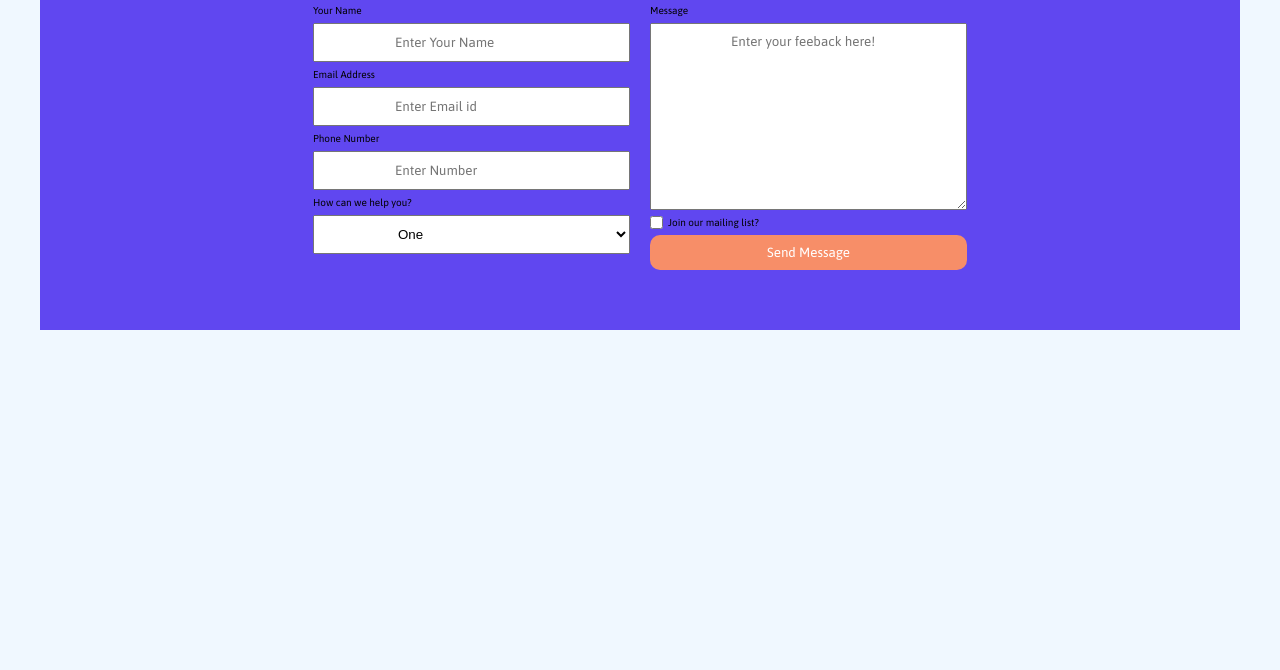
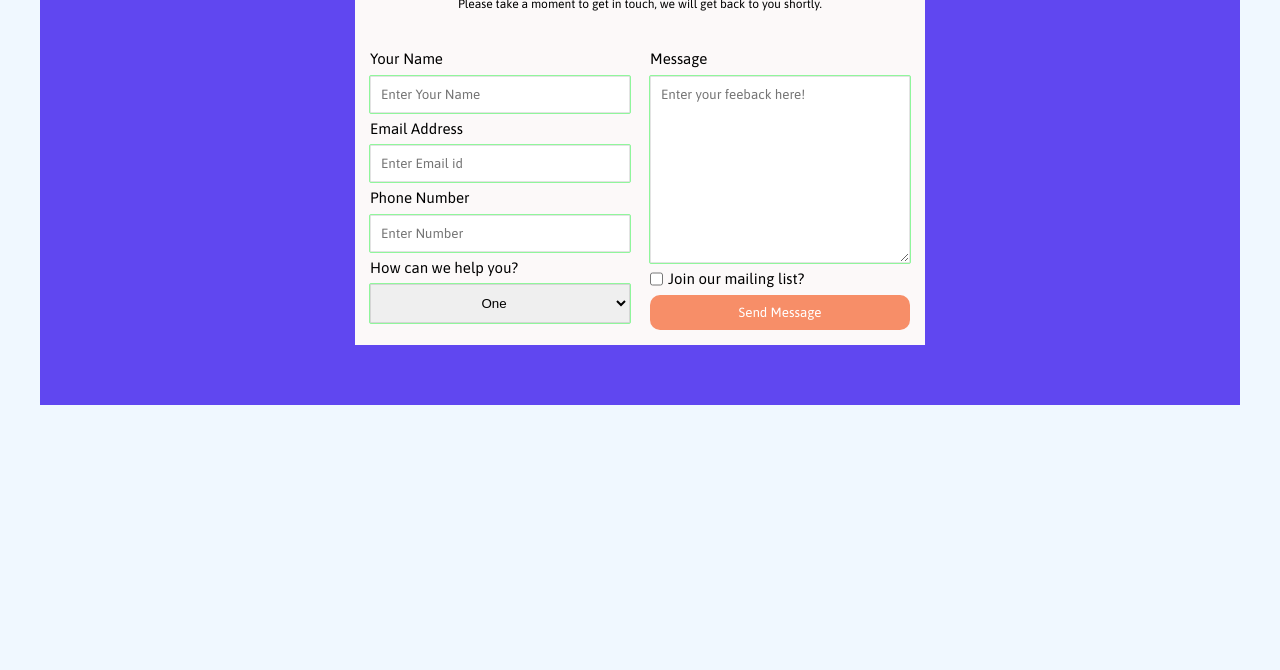
Before and after one commit to SANTHANAKRISHNANALWAR/form, a plain HTML site: page index.html in a window 1280 px wide. Shown: the part 130-800 px from the top of the page. Drawn offline with Linux system fonts and the light colour scheme.

Commit message:
Update style.css
updated

```diff
--- a/style.css
+++ b/style.css
@@ -52,7 +52,7 @@ svg {
 }
 
 :root {
-    --primaryColor: #be9c79;
+    --primaryColor: #6047f0;
     --secondaryColor: #660600;
     --darkColor: #330300;
     --lightColor: #ff0f00;
@@ -122,7 +122,7 @@ svg {
 /* project code Starts here */
 
 .formContainer {
-    background-color: #6047f0;
+    background-color: var(--primaryColor);
     padding: 3rem;
 }
 
@@ -138,17 +138,18 @@ svg {
     background-color: #7fff00;
 } */
 
-.form {
+.formSect {
     background-color: #fcf9f9;
     padding: 1.5rem;
-    text-align: center;
+    /* text-align: center; */
+    width: 50%;
 }
 
-.form h3 {
+.formSect h3 {
     font-size: 3rem;
 }
 
-.form p {
+.formSect p {
     font-size: 1.2rem;
 }
 
@@ -156,17 +157,60 @@ svg {
     background-color: #d2691e;
 } */
 
-.form1,
-.form2 {
+form {
+    width: 100%;
+}
+
+.formSect1,
+.formSect2 {
     font-size: 1.5rem;
 }
 
 .formGroup input,
-.formGroup select,
-.formGroup textarea {
-    padding: 1rem 8rem;
-    /* outline:tan; */
-    /* outline-color: #ffffffe8; */
+.formGroup textarea, .formGroup select {
+    padding: 1rem;
+    width: 100%;
+    border-radius: 0.1rem;
+    text-align: center;
+    /* border: none; */
+    border: 0.1rem solid #0505051c;
+    /* outline: transparent; */
+    /* outline-style: solid;
+    outline-color: #ec0909e0;
+    outline-width:thin; */
+    outline: 0.1rem solid #07f12771;
+
+}
+option{
+    font-family: "Asap", serif;
+    font-style: italic;
+    /* border: 2px solid #07e007; */
+    text-align: center;
+    color: #f5e505;
+    background-color: #47d7f0;
+    font-size: 2rem;
+}
+
+/* option:focus{
+    background-color: #ffffff !important;
+} */
+
+
+
+.formGroup input:focus, .formGroup select:focus, .formGroup textarea:focus{
+    outline-color: #edfd09;
+    outline-width:thin;
+}
+
+.formGroup input[type='checkbox'] {
+    background-color: #07e007;
+    width: auto;
+    outline: none;
+    /* border-radius: 2rem; */
+}
+
+.formGroup input::placeholder, .formGroup textarea::placeholder, .formGroup select::placeholder{
+    text-align: start;
 }
 
 .sendbtn {
@@ -194,6 +238,10 @@ svg {
     .align {
         padding: 0 1rem;
     }
+
+    .formSect {
+        width: 100%;
+    }
 }
 
 /* Responsive code ends here */
```
